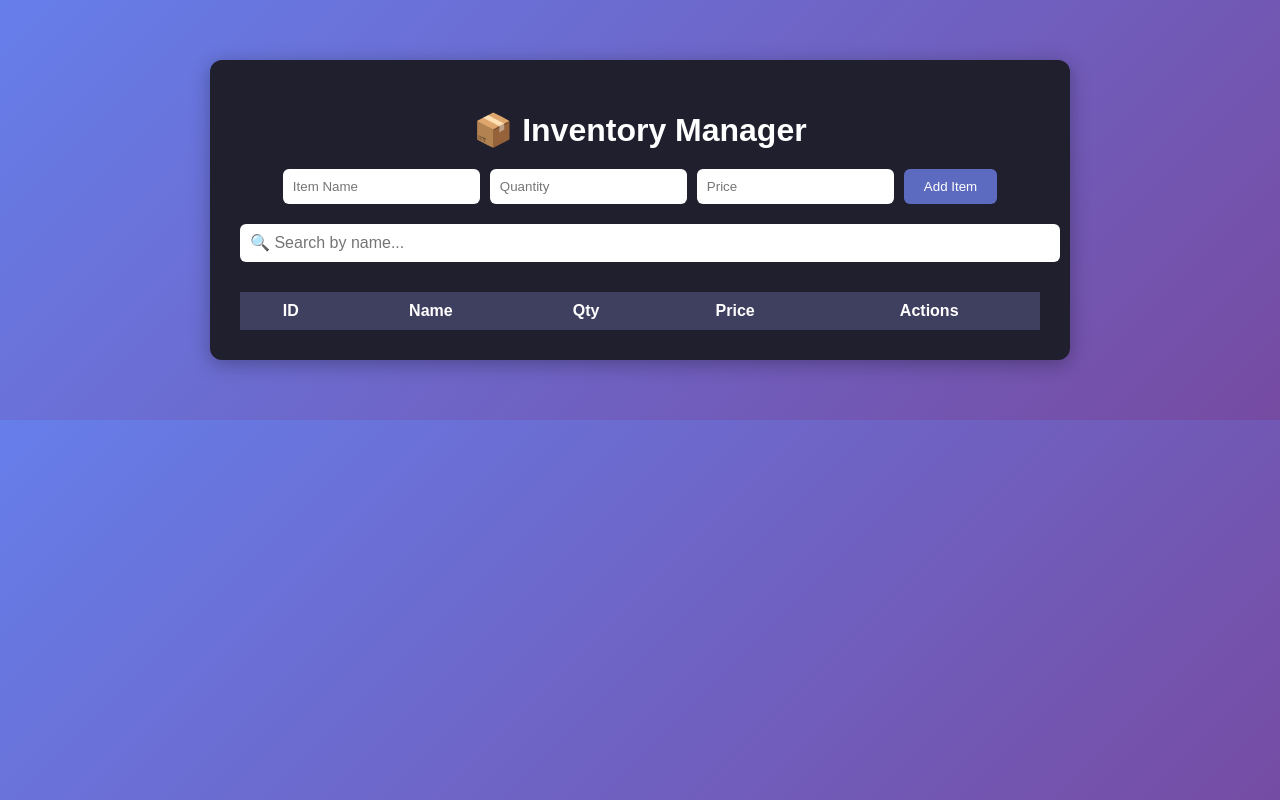
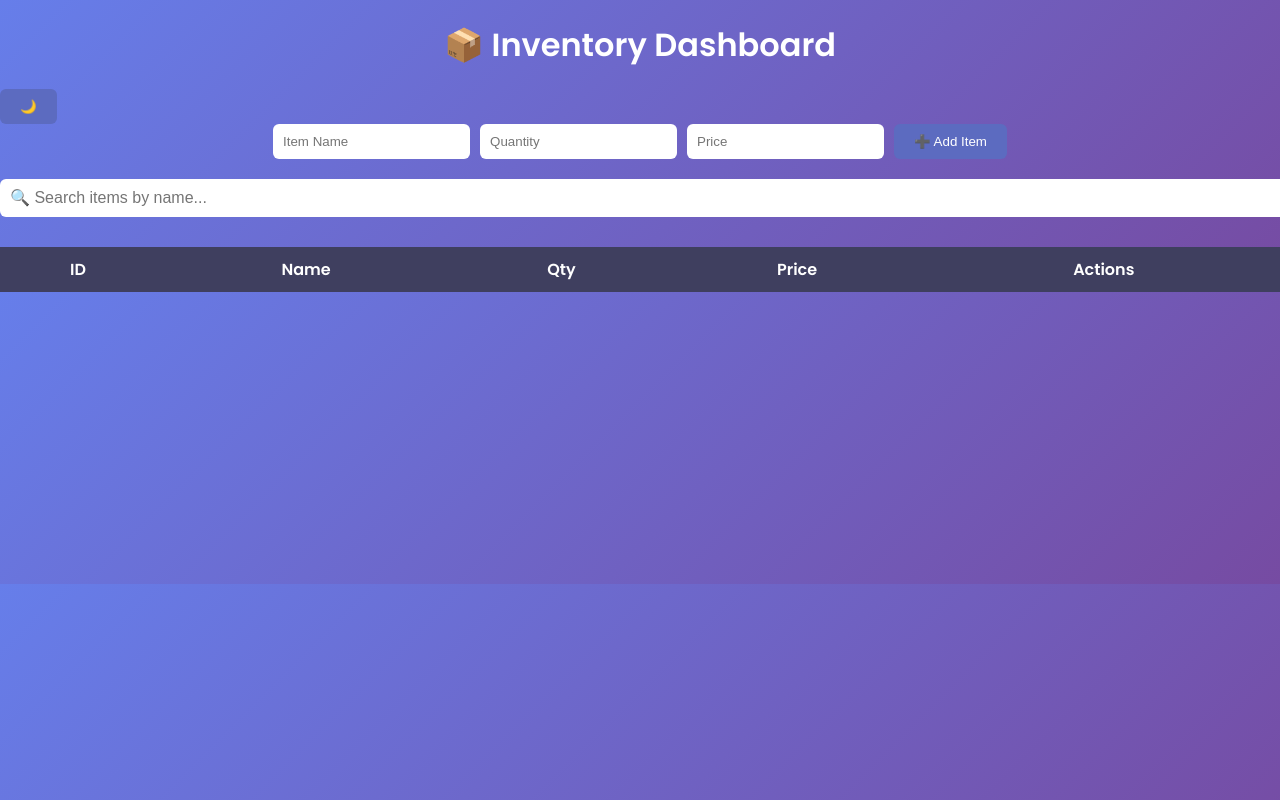
Before and after one commit to yashu234/DBMS, a website: page index.html in a window 1280 px wide. Drawn offline with Linux system fonts and the light colour scheme; no server answers.

Commit message:
Update index.html

```diff
--- a/index.html
+++ b/index.html
@@ -3,22 +3,31 @@
 <head>
   <meta charset="UTF-8" />
   <meta name="viewport" content="width=device-width, initial-scale=1.0" />
-  <title>Inventory Management</title>
+  <title>Inventory Dashboard</title>
   <link rel="stylesheet" href="style.css" />
+  <link href="https://fonts.googleapis.com/css2?family=Poppins:wght@400;600&display=swap" rel="stylesheet">
 </head>
 <body>
-  <div class="container">
-    <h1>📦 Inventory Manager</h1>
+  <div class="app">
+    <header>
+      <h1>📦 Inventory Dashboard</h1>
+      <button id="themeToggle" title="Switch Theme">🌙</button>
+    </header>
 
+    <section class="form-section">
       <form id="addForm">
         <input type="text" id="name" placeholder="Item Name" required />
         <input type="number" id="quantity" placeholder="Quantity" required />
         <input type="number" id="price" placeholder="Price" step="0.01" required />
-      <button type="submit">Add Item</button>
+        <button type="submit" class="add-btn">➕ Add Item</button>
       </form>
+    </section>
 
-    <input type="text" id="searchBar" placeholder="🔍 Search by name..." />
+    <section class="search-section">
+      <input type="text" id="searchBar" placeholder="🔍 Search items by name..." />
+    </section>
 
+    <section class="table-section">
       <table id="inventoryTable">
         <thead>
           <tr>
@@ -31,6 +40,7 @@
         </thead>
         <tbody></tbody>
       </table>
+    </section>
   </div>
 
   <script src="script.js"></script>
```
Lines whose indentation alone changed are shown as unchanged.
